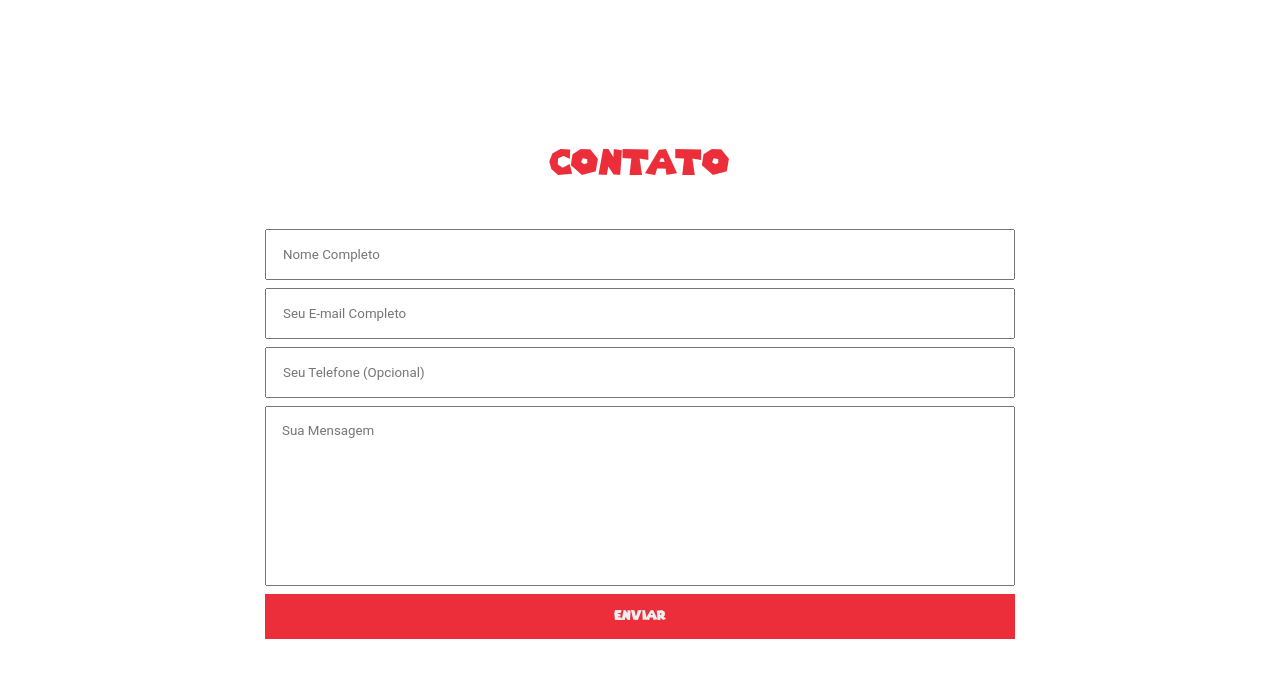
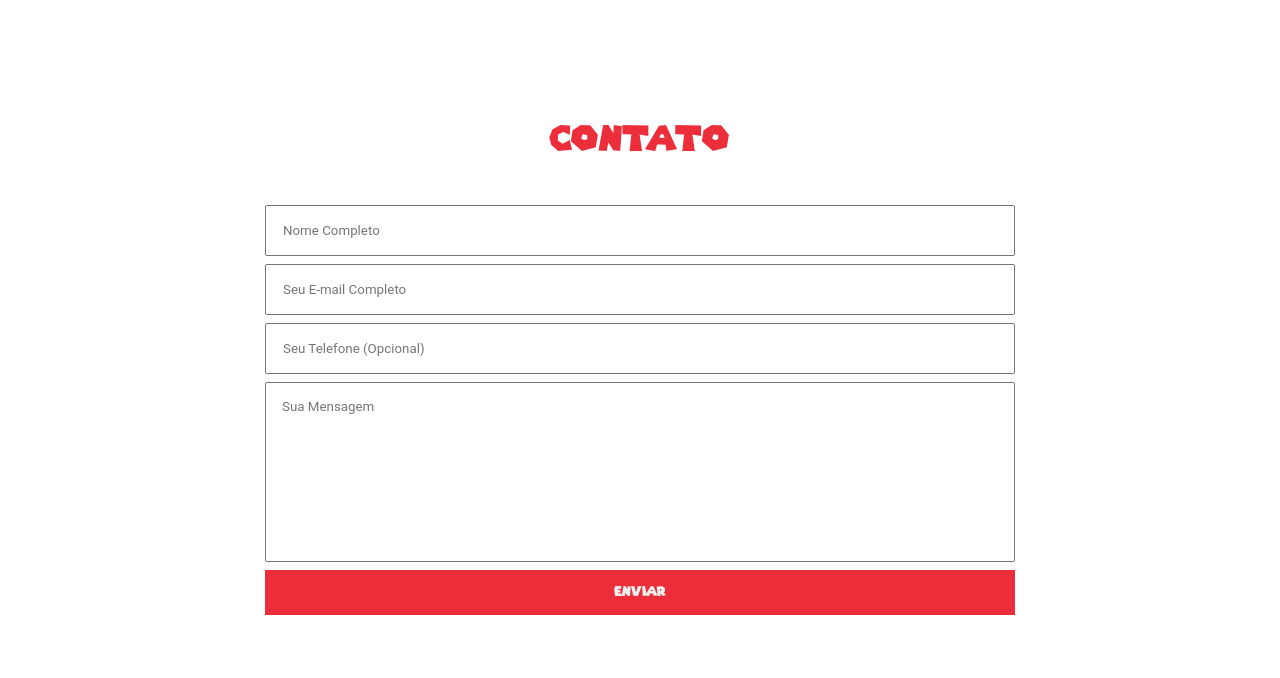
Before and after one commit to rafasilverios/Engenheiro-Front-End-Projeto-1, a plain HTML site: page index.html in a window 1280 px wide. Shown: the part 2402-3080 px from the top of the page. Drawn offline with Linux system fonts and the light colour scheme.

Commit message:
ajuste vh contact

```diff
--- a/main.css
+++ b/main.css
@@ -207,7 +207,7 @@ section {
 #contact {
     display: flex;
     align-items: center;
-    min-height: 100vh;
+    min-height: 94vh;
 }
 
 #contact .container {
```
